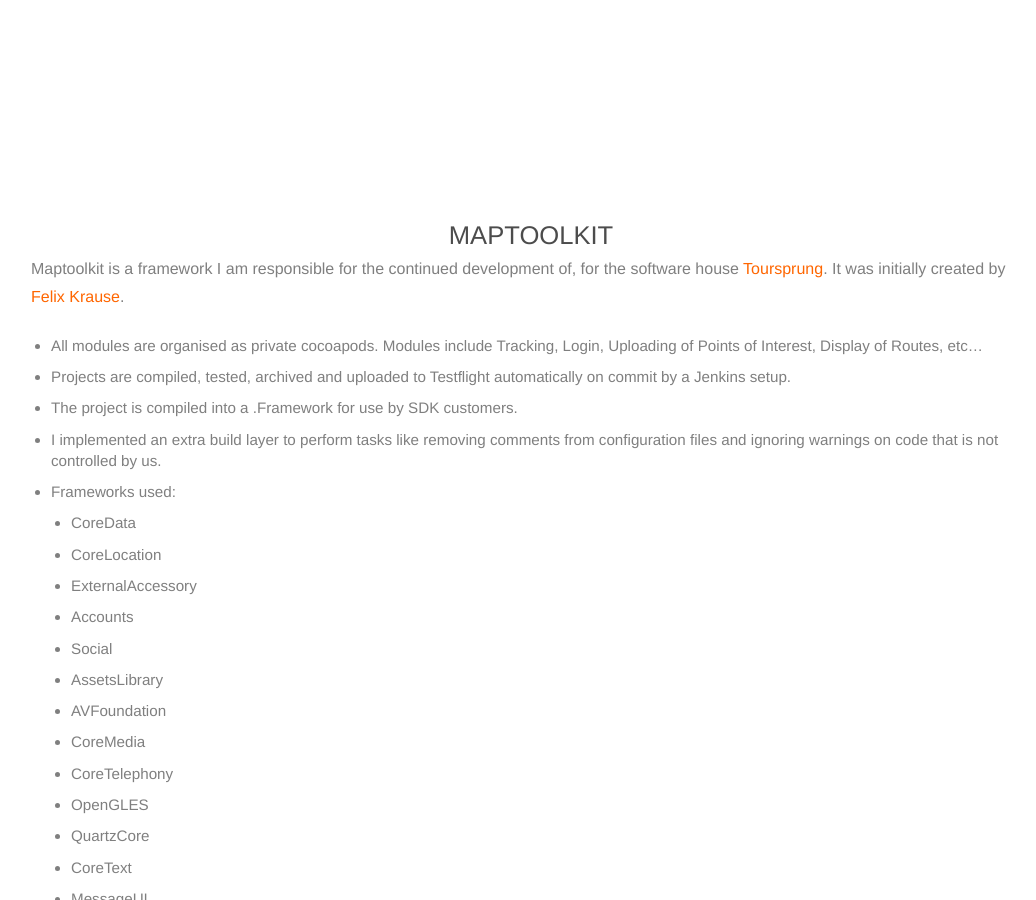
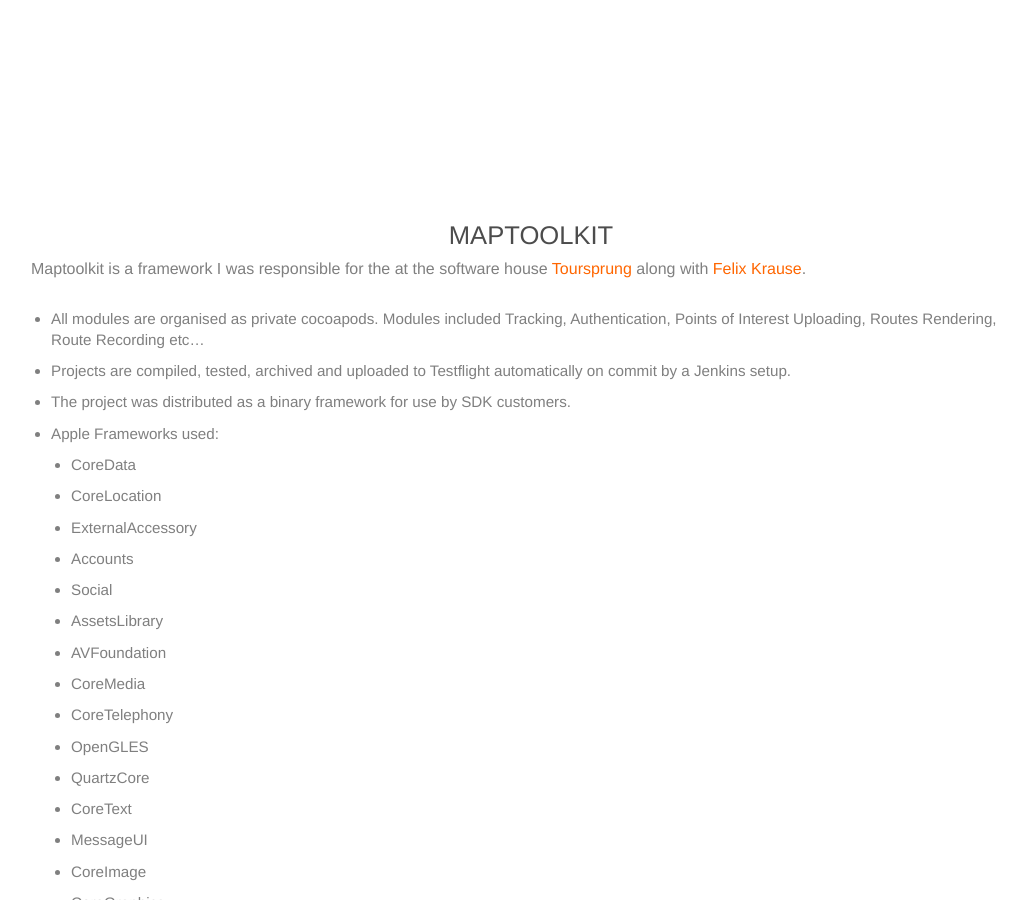
Before and after one commit to onato/onato.github.io, a Jekyll site: the page built from _posts/projects/2013-02-01-maptoolkit.md, in a window 1280 px wide and 900 px high, scrolled down 650 px. Shown: the whole window, without its empty margins (109-1145 px from the left). Built offline with Jekyll 4.4.1, drawn with Linux system fonts in a browser that asks for light colours; nearby versions of some CDN libraries.

Commit message:
Update 2013-02-01-maptoolkit.md

```diff
--- a/_posts/projects/2013-02-01-maptoolkit.md
+++ b/_posts/projects/2013-02-01-maptoolkit.md
@@ -9,15 +9,14 @@
 categories: projects
 ---
 
-Maptoolkit is a framework I am responsible for the continued development of, for the software house [Toursprung](http://toursprung.com). It was initially created by [Felix Krause](http://felixkrause.at/).
+Maptoolkit is a framework I was responsible for the at the software house [Toursprung](http://toursprung.com) along with [Felix Krause](http://felixkrause.at/).
 
 <p>
 	<ul>
-		<li>All modules are organised as private cocoapods. Modules include Tracking, Login, Uploading of Points of Interest, Display of Routes, etc…</li>
+		<li>All modules are organised as private cocoapods. Modules included Tracking, Authentication, Points of Interest Uploading, Routes Rendering, Route Recording etc…</li>
 		<li>Projects are compiled, tested, archived and uploaded to Testflight automatically on commit by a Jenkins setup.</li>
-		<li>The project is compiled into a .Framework for use by SDK customers.</li>
-		<li>I implemented an extra build layer to perform tasks like removing comments from configuration files and ignoring warnings on code that is not controlled by us.</li>
-		<li>Frameworks used:
+		<li>The project was distributed as a binary framework for use by SDK customers.</li>
+		<li>Apple Frameworks used:
 			<ul>
 				<li>CoreData</li>
 				<li>CoreLocation</li>
```
